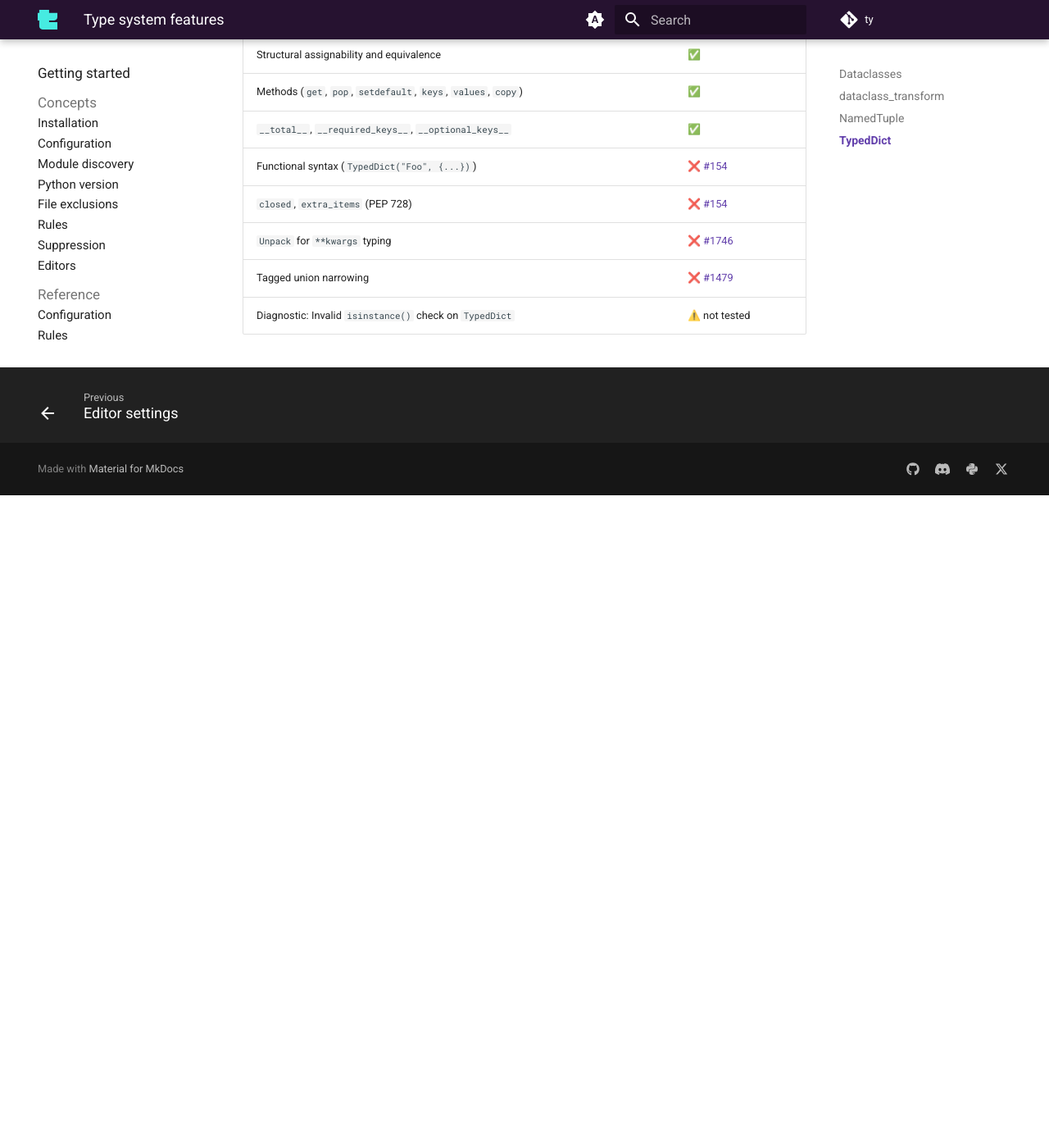
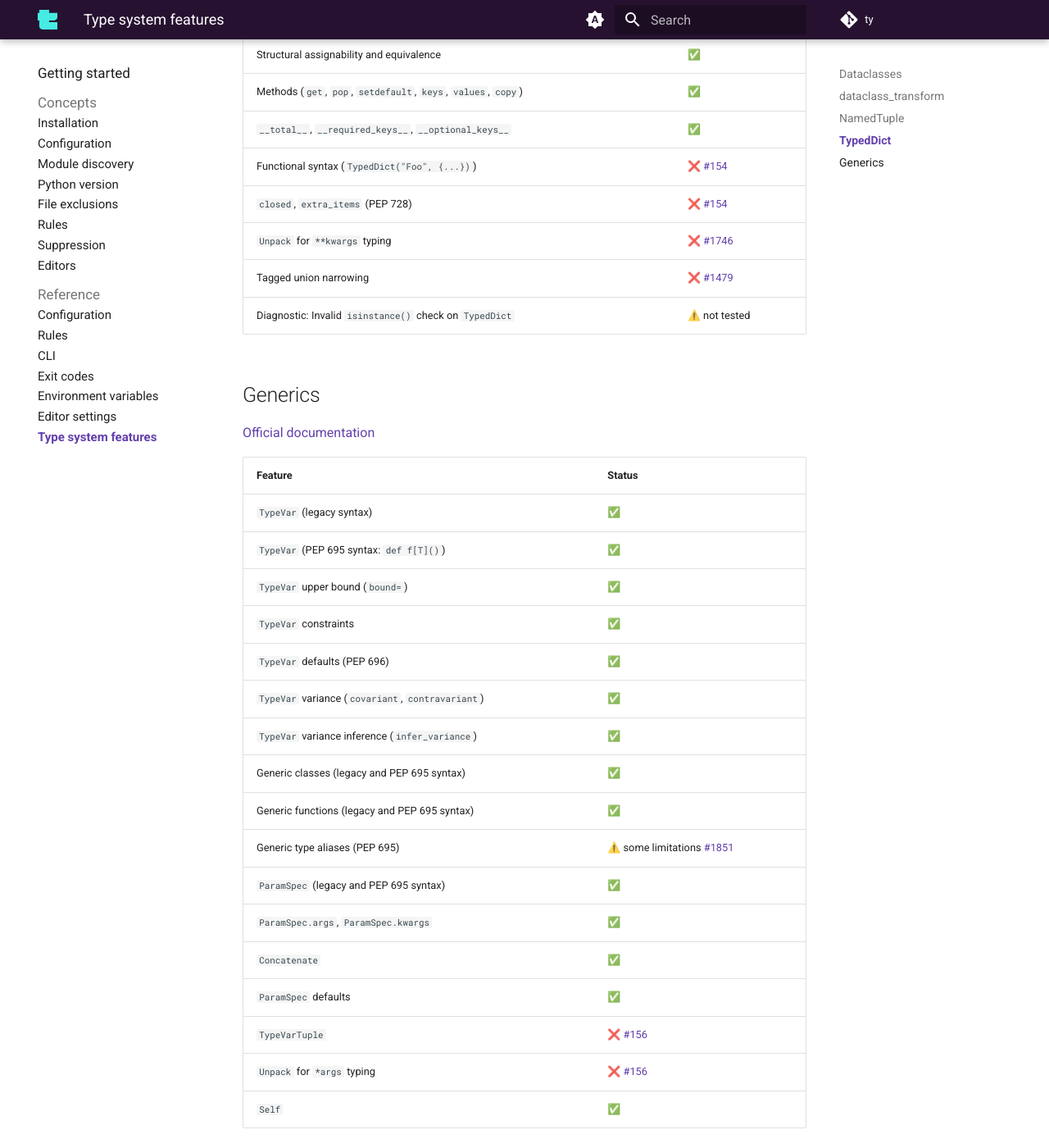
Before and after one commit to astral-sh/ty, an MkDocs documentation site: the page built from docs/reference/type-system-features.md, in a window 1280 px wide and 1400 px high, scrolled down 3087 px. Shown: the whole window at 82% size. Built offline with MkDocs 1.6.1 and Material for MkDocs 9.7.7, drawn with Linux system fonts in a browser that asks for light colours; comment, search, counter and statistics services are not loaded; before the commit the page ends 3691 px from its top, so only the background shows below that.

Commit message:
Generics

```diff
--- a/docs/reference/type-system-features.md
+++ b/docs/reference/type-system-features.md
@@ -83,3 +83,27 @@
 | `Unpack` for `**kwargs` typing                                 | ❌ [#1746](https://github.com/astral-sh/ty/issues/1746) |
 | Tagged union narrowing                                         | ❌ [#1479](https://github.com/astral-sh/ty/issues/1479) |
 | Diagnostic: Invalid `isinstance()` check on `TypedDict`        | ⚠️ not tested                                           |
+
+## Generics
+
+[Official documentation](https://typing.python.org/en/latest/spec/generics.html)
+
+| Feature                                           | Status                                                                   |
+| ------------------------------------------------- | ------------------------------------------------------------------------ |
+| `TypeVar` (legacy syntax)                         | ✅                                                                       |
+| `TypeVar` (PEP 695 syntax: `def f[T]()`)          | ✅                                                                       |
+| `TypeVar` upper bound (`bound=`)                  | ✅                                                                       |
+| `TypeVar` constraints                             | ✅                                                                       |
+| `TypeVar` defaults (PEP 696)                      | ✅                                                                       |
+| `TypeVar` variance (`covariant`, `contravariant`) | ✅                                                                       |
+| `TypeVar` variance inference (`infer_variance`)   | ✅                                                                       |
+| Generic classes (legacy and PEP 695 syntax)       | ✅                                                                       |
+| Generic functions (legacy and PEP 695 syntax)     | ✅                                                                       |
+| Generic type aliases (PEP 695)                    | ⚠️ some limitations [#1851](https://github.com/astral-sh/ty/issues/1851) |
+| `ParamSpec` (legacy and PEP 695 syntax)           | ✅                                                                       |
+| `ParamSpec.args`, `ParamSpec.kwargs`              | ✅                                                                       |
+| `Concatenate`                                     | ✅                                                                       |
+| `ParamSpec` defaults                              | ✅                                                                       |
+| `TypeVarTuple`                                    | ❌ [#156](https://github.com/astral-sh/ty/issues/156)                    |
+| `Unpack` for `*args` typing                       | ❌ [#156](https://github.com/astral-sh/ty/issues/156)                    |
+| `Self`                                            | ✅                                                                       |
```
